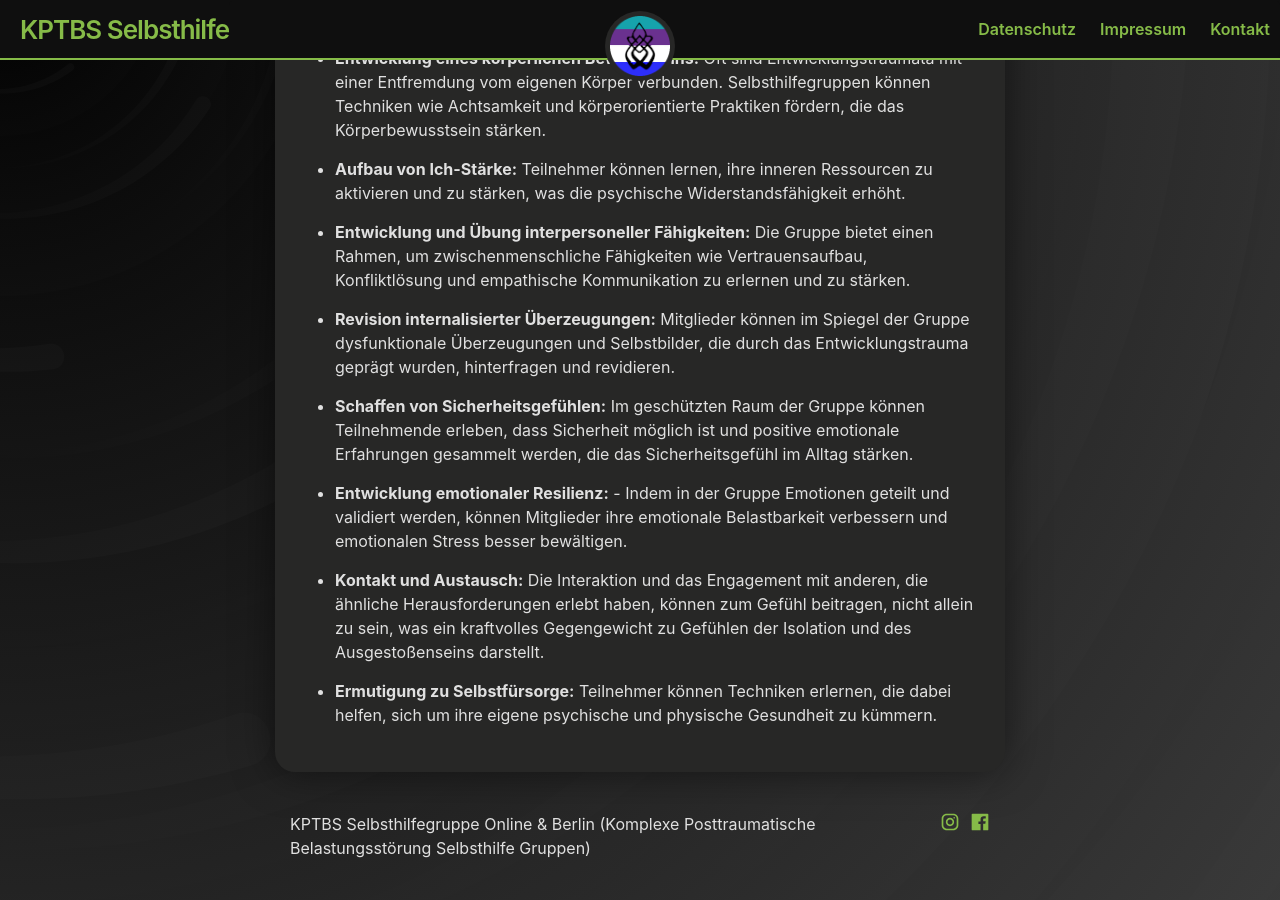
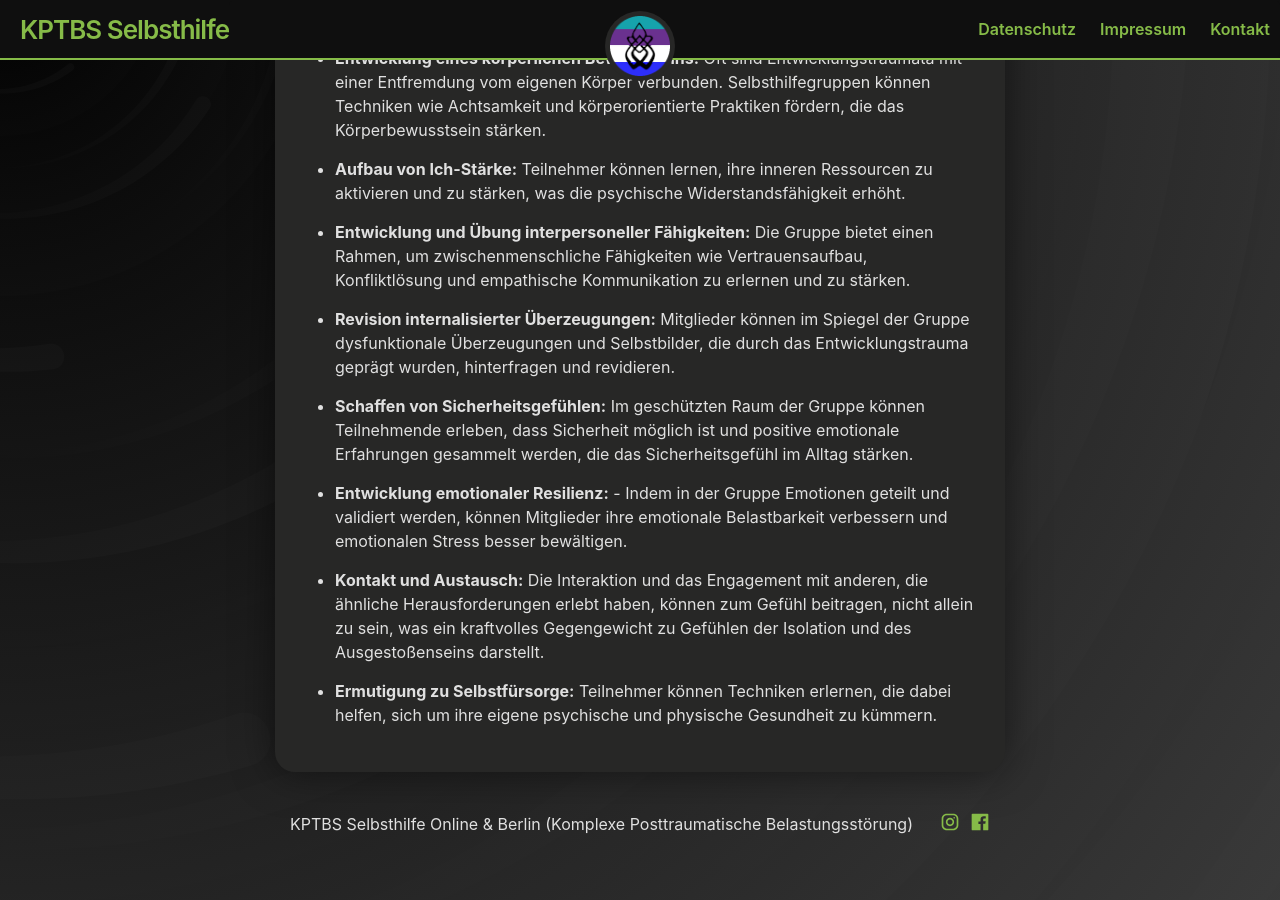
Before and after one commit to 3xz/k-ptbs, a Jekyll site: the page built from index.md, in a window 1280 px wide and 900 px high, scrolled down 13464 px. Built offline with Jekyll 4.4.1, drawn with Linux system fonts in a browser that asks for light colours.

Commit message:
Update _config.yml

```diff
--- a/_config.yml
+++ b/_config.yml
@@ -1,4 +1,4 @@
-title: "KPTBS Selbsthilfegruppe Online & Berlin (Komplexe Posttraumatische Belastungsstörung Selbsthilfe Gruppen)"
+title: "KPTBS Selbsthilfe Online & Berlin (Komplexe Posttraumatische Belastungsstörung)"
 short_title: KPTBS Selbsthilfe
 iconURL: assets/kptbs-icon.png
 logo: assets/kptbs-icon.png
```
